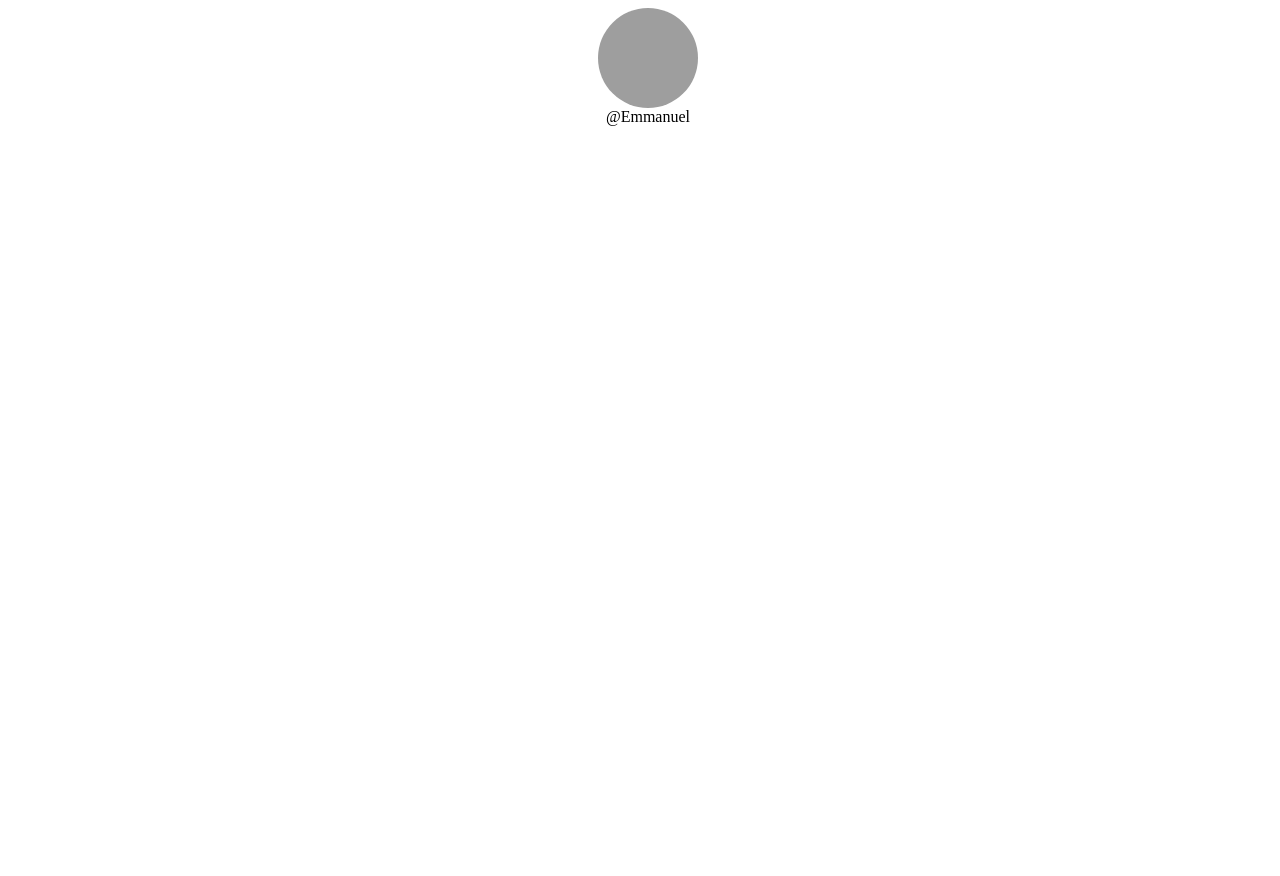
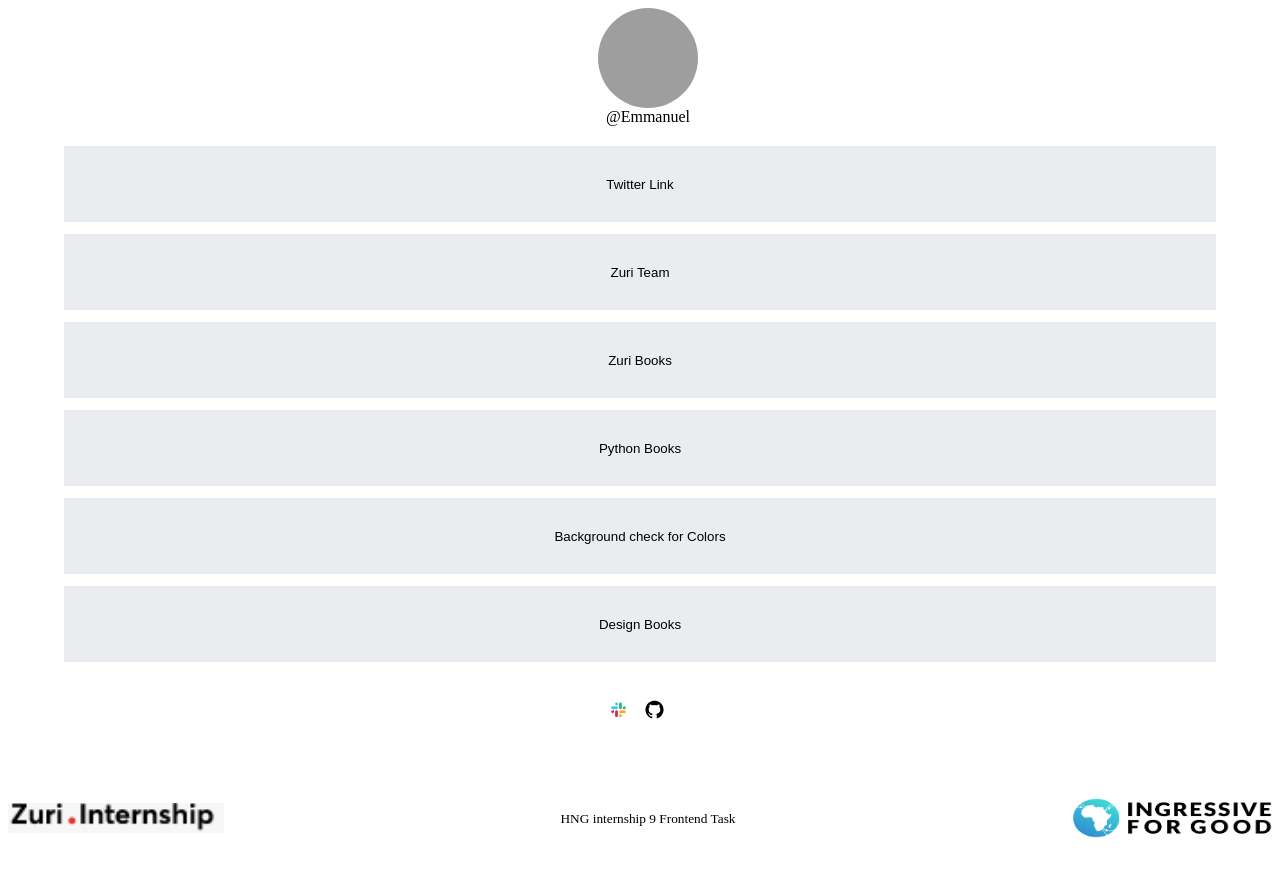
Before and after one commit to Emmydon1989/HNG-Stage-1-task, a React (Create React App) app: page / in a window 1280 px wide. Before the commit the page ends 800 px from the top, so only its background shows below. Built offline with nearby package versions, Linux system fonts and the light colour scheme; grey boxes are pictures that could not be loaded.

Commit message:
main body

```diff
--- a/src/App.js
+++ b/src/App.js
@@ -10,6 +10,21 @@ function App() {
      <div id='slackName'>@Emmanuel</div>
       </div>
 
+      <div className='container'>
+
+      <a href='https://twitter.com/ezeemmachukwu'><button className='twitter' id="links">Twitter Link</button></a>
+       <a href='https://training.zuri.team/'><button className='zuri' id="links">Zuri Team</button> </a>
+       <a href='https://books.zuri.team/'><button className='books' id ="links">Zuri Books</button></a>
+       <a href='https://books.zuri.team/python-for-beginners?ref_id=%3Cyourslackname%3E'><button className='python' id="links">Python Books</button></a>
+       <a href='https://background.zuri.team/'><button className='colors' id='links'>Background check for Colors</button></a>
+       <a href='https://books.zuri.team/design-rules'><button className='design' id ="links">Design Books</button></a>
+       <img src='logo3.PNG' className='hnglogo3'></img>
+     </div>
+      <footer>
+        <img src='zuri.PNG' className='logo1'></img>
+        <div><small>HNG internship 9 Frontend Task</small></div>
+        <img src='ingressive.png' className='logo2'></img>
+      </footer>
 
     </div>
   );
```
